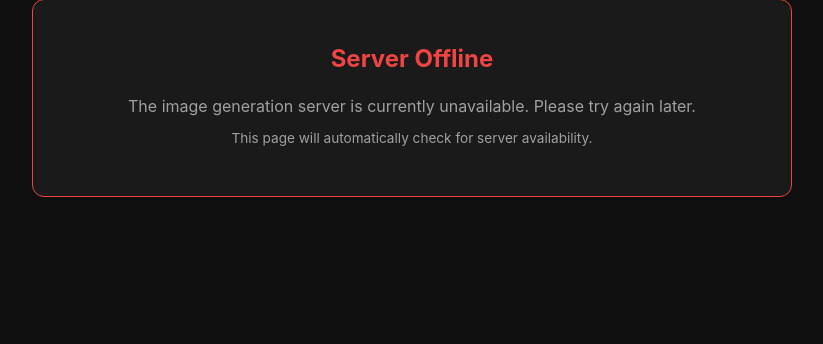
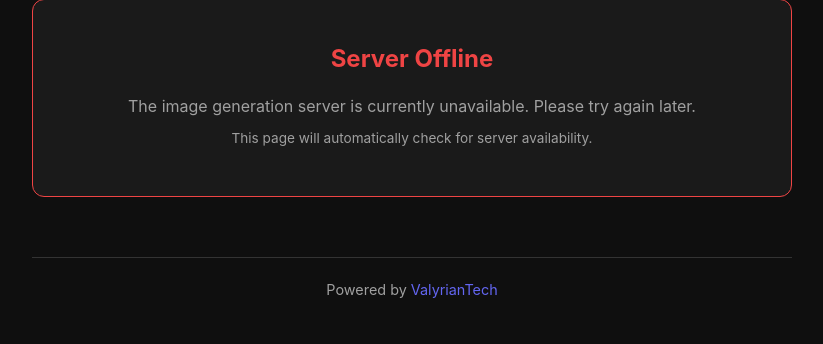
Before and after one commit to ValyrianTech/genselfie, a FastAPI app: page / in a window 1280 px wide. Shown: the part 371-715 px from the top of the page, without its empty margins (228-1051 px from the left). Run offline with FastAPI, Linux system fonts and the light colour scheme; data comes from the database, SQL or seed files in the repository; data that the repository does not hold is empty; parts of the project's set-up code (start-up, migrations or seed data) failed here and were passed over; some libraries are stand-ins or nearby versions.

Commit message:
Add footer with ValyrianTech link, gitignore data directory

```diff
--- a/static/css/style.css
+++ b/static/css/style.css
@@ -1304,3 +1304,22 @@ body {
     color: var(--text-muted);
     font-size: 0.8rem;
 }
+
+/* Footer */
+.footer {
+    margin-top: 60px;
+    padding: 20px;
+    text-align: center;
+    border-top: 1px solid var(--border-color);
+    color: var(--text-muted);
+    font-size: 0.9rem;
+}
+
+.footer a {
+    color: var(--primary-color);
+    text-decoration: none;
+}
+
+.footer a:hover {
+    text-decoration: underline;
+}
--- a/templates/index.html
+++ b/templates/index.html
@@ -203,6 +203,11 @@
             </div>
         </div>
     </section>
+
+    <!-- Footer -->
+    <footer class="footer">
+        <p>Powered by <a href="https://linktr.ee/ValyrianTech" target="_blank" rel="noopener">ValyrianTech</a></p>
+    </footer>
 </div>
 
 <script src="/static/js/app.js"></script>
```
Also changed, not shown: 1 other file.
